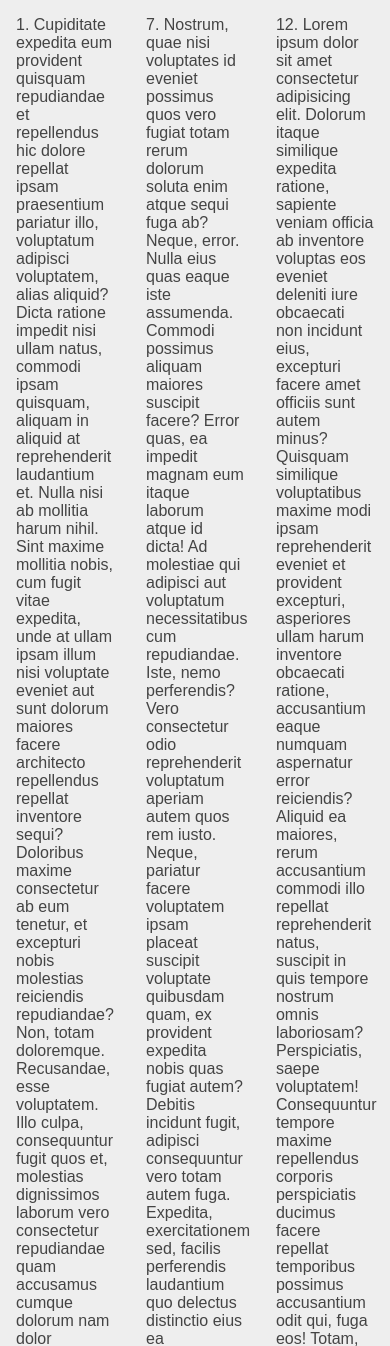
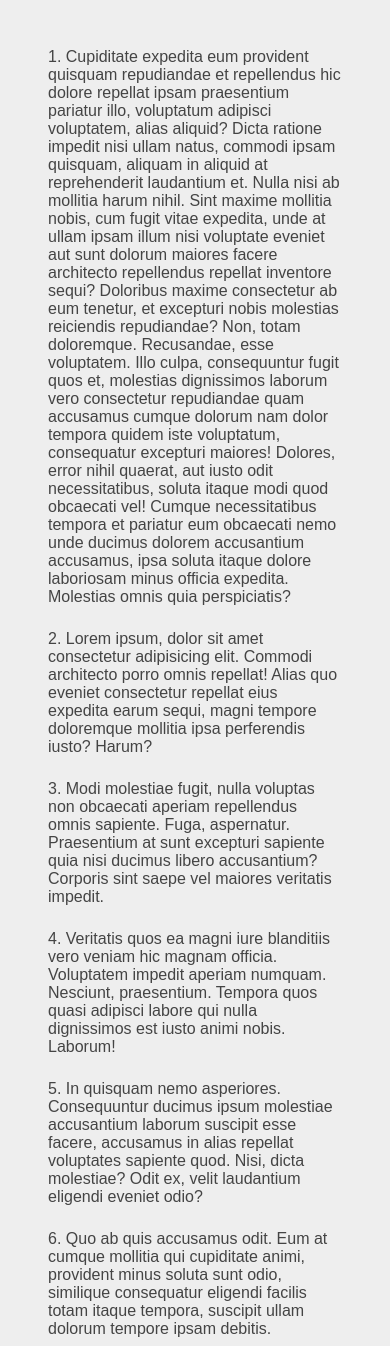
Before and after one commit to wojciechlasak/helpers, a PHP site: page /columns in a window 390 px wide. Shown: the top 1346 px of the page. Run offline with PHP 8.4, Linux system fonts and the light colour scheme.

Commit message:
columns styling

```diff
--- a/columns/columns.css
+++ b/columns/columns.css
@@ -1,3 +1,16 @@
+.columns-container {
+  padding:3em 2em;
+}
+
 .single-column {
-  padding: 1em;
+  padding:0 1em;
 }
+
+@media (max-width:900px) {
+  .flex-mobile {
+    flex-wrap:wrap;
+  }
+  .flex-mobile > .col3 {
+    width:100%;
+  }
+}
--- a/columns/index.php
+++ b/columns/index.php
@@ -10,7 +10,7 @@
     <link rel="stylesheet" type="text/css" href="./columns.css" />
   </head>
   <body>
-    <div class="columns-container flex" data-reorder="false">
+    <div class="columns-container flex flex-mobile" data-reorder="false">
       <div class="single-column col3">
         <div class="column-section">
           1. Cupiditate expedita eum provident quisquam repudiandae et repellendus hic dolore repellat ipsam praesentium pariatur illo, voluptatum adipisci voluptatem, alias aliquid? Dicta ratione impedit nisi ullam natus, commodi ipsam quisquam, aliquam in aliquid at reprehenderit laudantium et. Nulla nisi ab mollitia harum nihil. Sint maxime mollitia nobis, cum fugit vitae expedita, unde at ullam ipsam illum nisi voluptate eveniet aut sunt dolorum maiores facere architecto repellendus repellat inventore sequi? Doloribus maxime consectetur ab eum tenetur, et excepturi nobis molestias reiciendis repudiandae? Non, totam doloremque. Recusandae, esse voluptatem. Illo culpa, consequuntur fugit quos et, molestias dignissimos laborum vero consectetur repudiandae quam accusamus cumque dolorum nam dolor tempora quidem iste voluptatum, consequatur excepturi maiores! Dolores, error nihil quaerat, aut iusto odit necessitatibus, soluta itaque modi quod obcaecati vel! Cumque necessitatibus tempora et pariatur eum obcaecati nemo unde ducimus dolorem accusantium accusamus, ipsa soluta itaque dolore laboriosam minus officia expedita. Molestias omnis quia perspiciatis?
```
